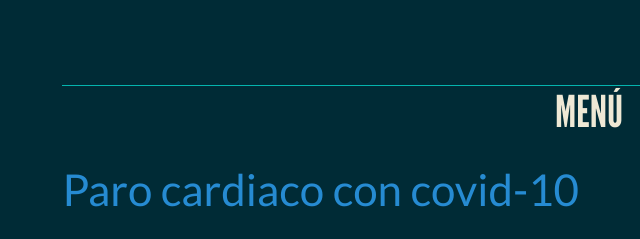
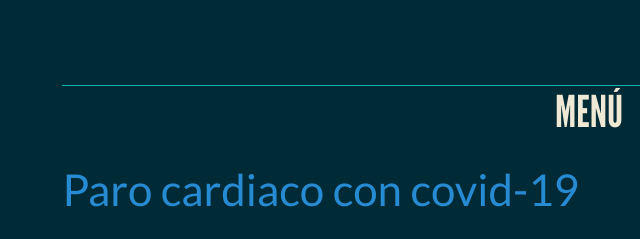
Before and after one commit to alfmedib/menu, a website: page index.html in a window 1280 px wide. Shown: the top 239 px of the page, 51-691 px from the left. Drawn offline with Linux system fonts and the light colour scheme.

Commit message:
git add .

```diff
--- a/index.html
+++ b/index.html
@@ -26,7 +26,7 @@
 
 						<P>
 							<a href="https://alfmedib.github.io/paro_cardiaco_covid_19" target = "_blanck">
-								Paro cardiaco con covid-10
+								Paro cardiaco con covid-19
 							</a>
 						</P>
 
```
